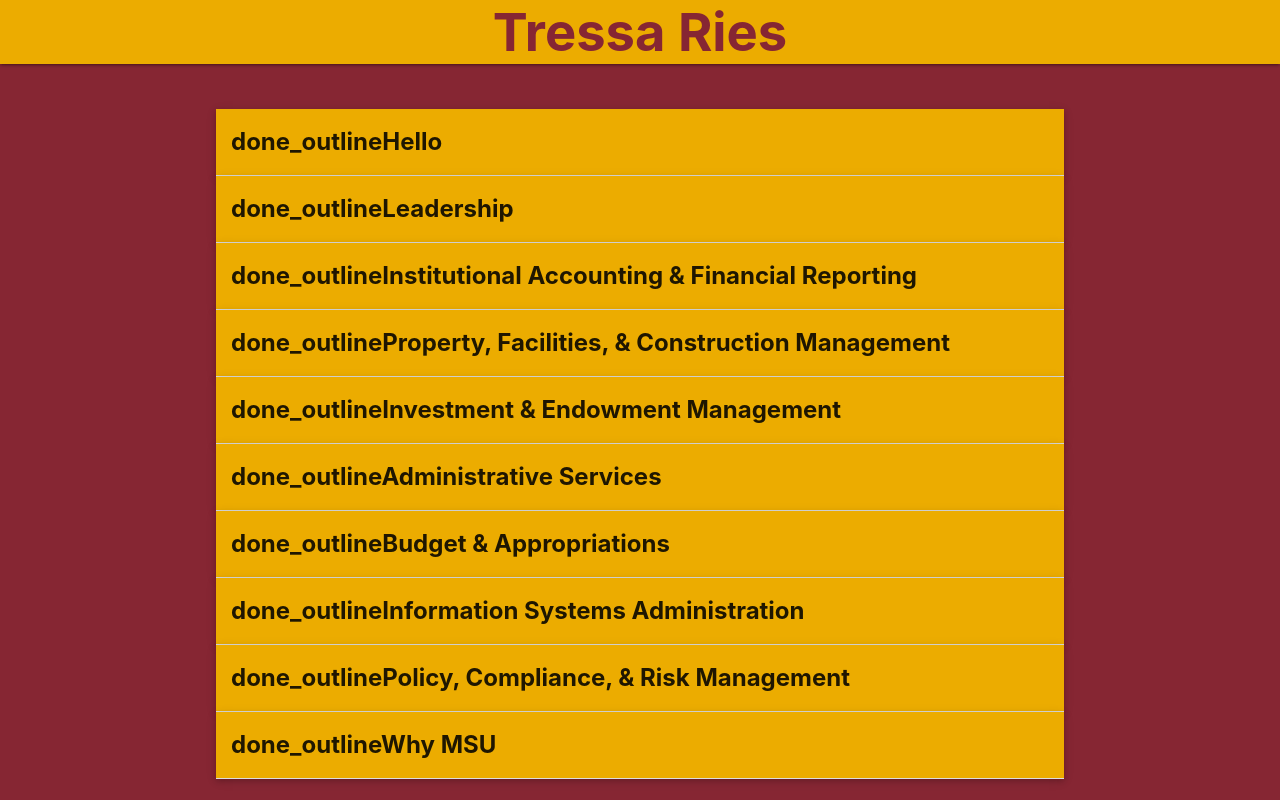
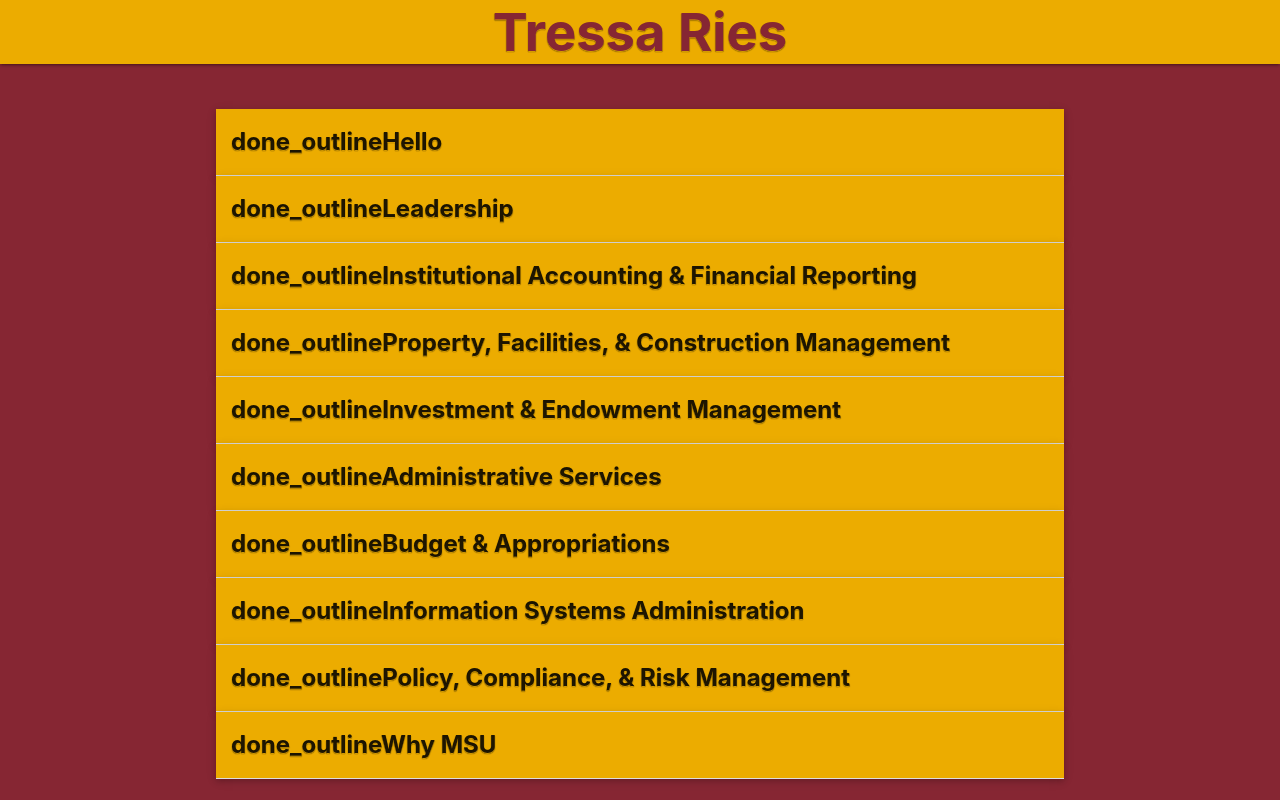
Before and after one commit to dtries/t-msu, a React (Create React App) app: page / in a window 1280 px wide. Built offline with nearby package versions, Linux system fonts and the light colour scheme.

Commit message:
styling and favicon updated

```diff
--- a/src/App.css
+++ b/src/App.css
@@ -1,6 +1,7 @@
 body {
   background-color: #862633;
 }
+
 
 .container {
   text-align: center;
@@ -15,6 +16,8 @@
   background-color: #ecac00;
   font-weight: bold;
   font-size: 160%;
+  text-shadow: 0 1px 1px #ecac00, 0px 1px 1px black;
+
 }
 
 .collapsible-body {
@@ -36,13 +39,24 @@
 
 span.brand-logo {
   color: #862633;
+  text-shadow: 0 1px 1px #ecac00, 0px 1px 1px black;
   font-weight: bolder;
   font-size: 350%;
 }
 
-table.table_class.hr {
-  border: 1px solid blue;
-  }
+.sidenav {
+  width: 0;
+}
+
+.sidenav-overlay {
+  background-color: transparent;
+}
+
+nav .material-icons{
+  color: #ecac00;
+}
+
+
 
  /* ==== Extra-Small devices ==== */
  @media only screen and (max-width: 600px) {
--- a/src/App.js
+++ b/src/App.js
@@ -30,9 +30,14 @@
           Tressa Ries
         </span>
         }
-        fixed="true"
-        centerLogo="true">
+        fixed={true}
+        centerLogo={true}
+        { ... 'right'}
+        >
       </Navbar>
+      <div style={{ position: "absolute"}}>
+        <br />
+      </div>
       <div className="container">
         <Collapsible popout>
             <CollapsibleItem header="Hello" icon="done_outline">
```
Also changed, not shown: 1 other file (tests, documents, lock files or other folders).
